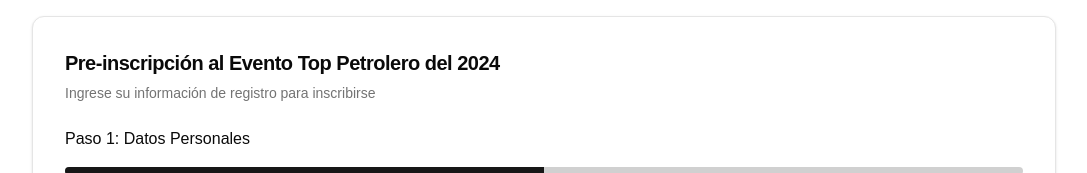
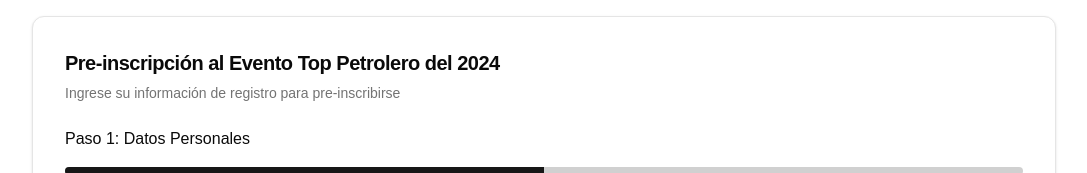
Before and after one commit to Evangelivm/form_pucallpa_2, a Next.js app: page / in a window 1280 px wide. Shown: the top 173 px of the page, without its empty margins (96-1183 px from the left). Built offline with nearby package versions, Linux system fonts and the light colour scheme.

Commit message:
actualizacion de texto

```diff
--- a/src/app/page.jsx
+++ b/src/app/page.jsx
@@ -130,7 +130,7 @@ function LoginForm() {
             Pre-inscripci&oacute;n al Evento Top Petrolero del 2024
           </CardTitle>
           <CardDescription>
-            Ingrese su informaci&oacute;n de registro para inscribirse
+            Ingrese su informaci&oacute;n de registro para pre-inscribirse
           </CardDescription>
         </CardHeader>
         <CardContent>
```
